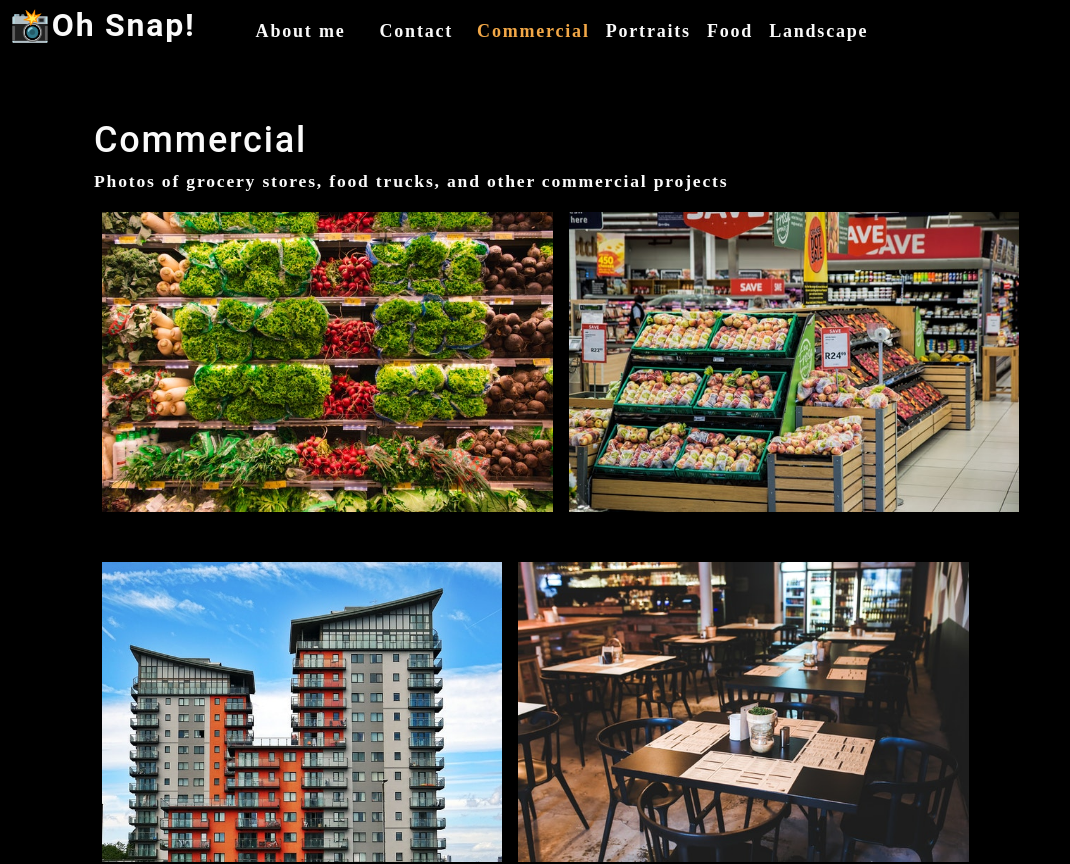
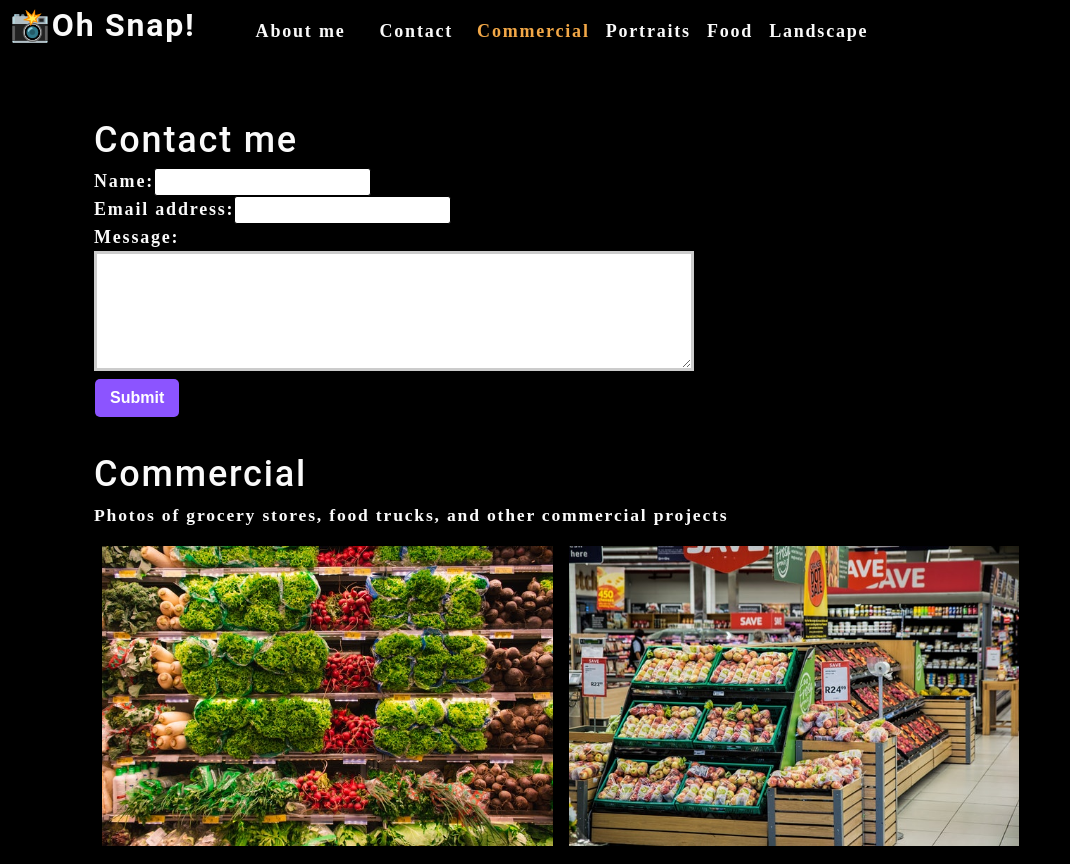
Before and after one commit to Jburg1414/photo-port, a React (Create React App) app: page / in a window 1280 px wide. Shown: the top 864 px of the page, without its empty margins (0-1070 px from the left). Built offline with nearby package versions, Linux system fonts and the light colour scheme.

Commit message:
added form handling and state handling for form

```diff
--- a/src/App.js
+++ b/src/App.js
@@ -2,6 +2,7 @@
 import About from './components/About';
 import Nav from './components/Nav';
 import Gallery from './components/Gallery';
+import ContactForm from './components/Contact';
 
 
 function App() {
@@ -26,6 +27,7 @@
       ></Nav>
       <main>
         <div>
+        <ContactForm></ContactForm>
         <Gallery currentCategory={currentCategory}></Gallery>
         <About></About>
         </div>
--- a/src/components/Contact/index.js
+++ b/src/components/Contact/index.js
@@ -1,24 +1,54 @@
-import React from "react";
+import React, { useState } from "react";
 
 function ContactForm() {
-  // JSX
+  const [formState, setFormState] = useState({
+    name: "",
+    email: "",
+    message: "",
+  });
+
+  const { name, email, message } = formState;
+
+  function handleChange(e) {
+    setFormState({ ...formState, [e.target.name]: e.target.value });
+  }
+
+  function handleSubmit(e) {
+      e.preventDefault();
+      console.log(formState);
+  }
   return (
     <section>
       <h1>Contact me</h1>
-      <form id="contact-form">
+      <form id="contact-form" onSubmit={handleSubmit}>
         <div>
           <label htmlFor="name">Name:</label>
-          <input type="text" name="name" />
+          <input
+            type="text"
+            name="name"
+            defaultValue={name}
+            onChange={handleChange}
+          />
         </div>
 
         <div>
           <label htmlFor="email">Email address:</label>
-          <input type="email" name="email" />
+          <input
+            type="email"
+            name="email"
+            defaultValue={email}
+            onChange={handleChange}
+          />
         </div>
 
         <div>
           <label htmlFor="message">Message:</label>
-          <textarea name="message" rows="5" />
+          <textarea
+            name="message"
+            rows="5"
+            defaultValue={message}
+            onChange={handleChange}
+          />
         </div>
         <button type="submit">Submit</button>
       </form>
```
